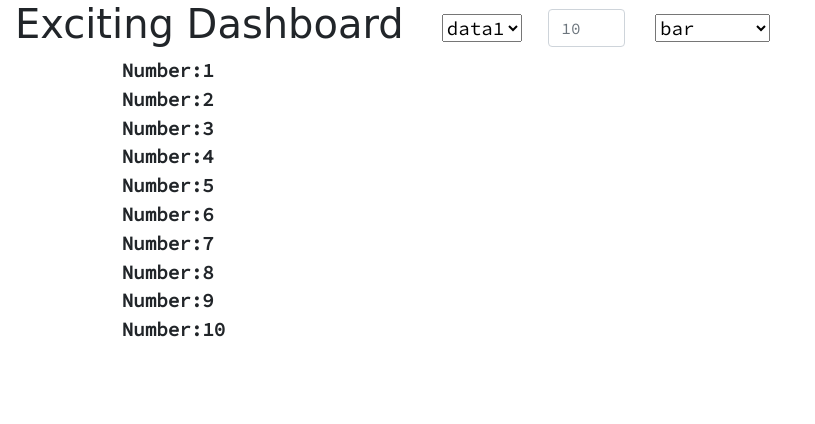
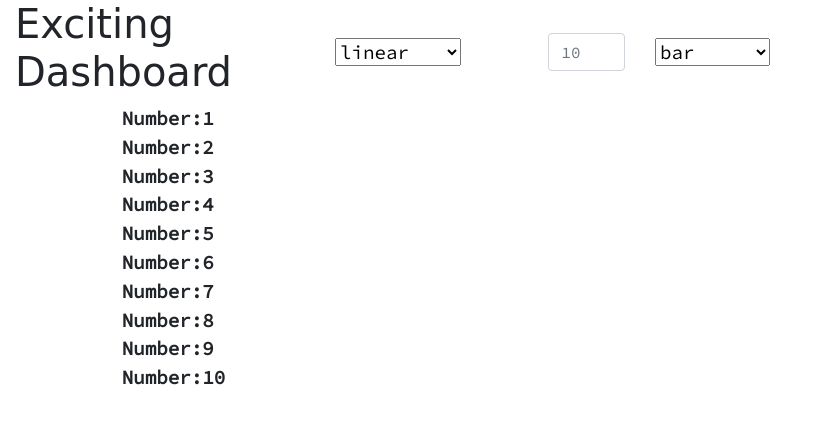
Before and after one commit to hapticPaper/rusty-api, a Flask app: page / in a window 1280 px wide. Shown: the top 424 px of the page, without its empty margins (0-815 px from the left). Run offline with Flask 2, Linux system fonts and the light colour scheme; some libraries are stand-ins or nearby versions; some web fonts are replaced.

Commit message:
dynamic length

```diff
--- a/app.py
+++ b/app.py
@@ -18,7 +18,7 @@
 
 @app.route('/endpoints')
 def endpoints():
-    return {'endpoints':['data1','data2','data3']}
+    return {'endpoints':['linear','linear100','base2']}
 
 @app.route('/charts')
 def charts():
@@ -36,18 +36,18 @@
     else:
         return 10
 
-@app.route('/data1')
+@app.route('/linear')
 def data1():
     length = getLength()
     return {'dataSetResults':[i for i in range(1, length+1)]}
 
 
-@app.route('/data2')
+@app.route('/linear100')
 def data2():
     length = getLength()
     return {'dataSetResults':[100*i for i in range(1, length+1)]}
 
-@app.route('/data3')
+@app.route('/base2')
 def data3():
     length = getLength()
     return {'dataSetResults':[2 ** i for i in range(1, length+1)]}
--- a/templates/dashboard.html
+++ b/templates/dashboard.html
@@ -14,11 +14,11 @@
     <body>
         <div class="container-fluid">
             <div class="row">
-                <div class="col-4">
+                <div class="col-3">
                     <h1>Exciting Dashboard</h1>
                 </div>
 
-                <div class="col-1" >
+                <div class="col-2" >
                     <select id="dataSelect" onchange="updateData()">
                     </select>
                 </div>
```
